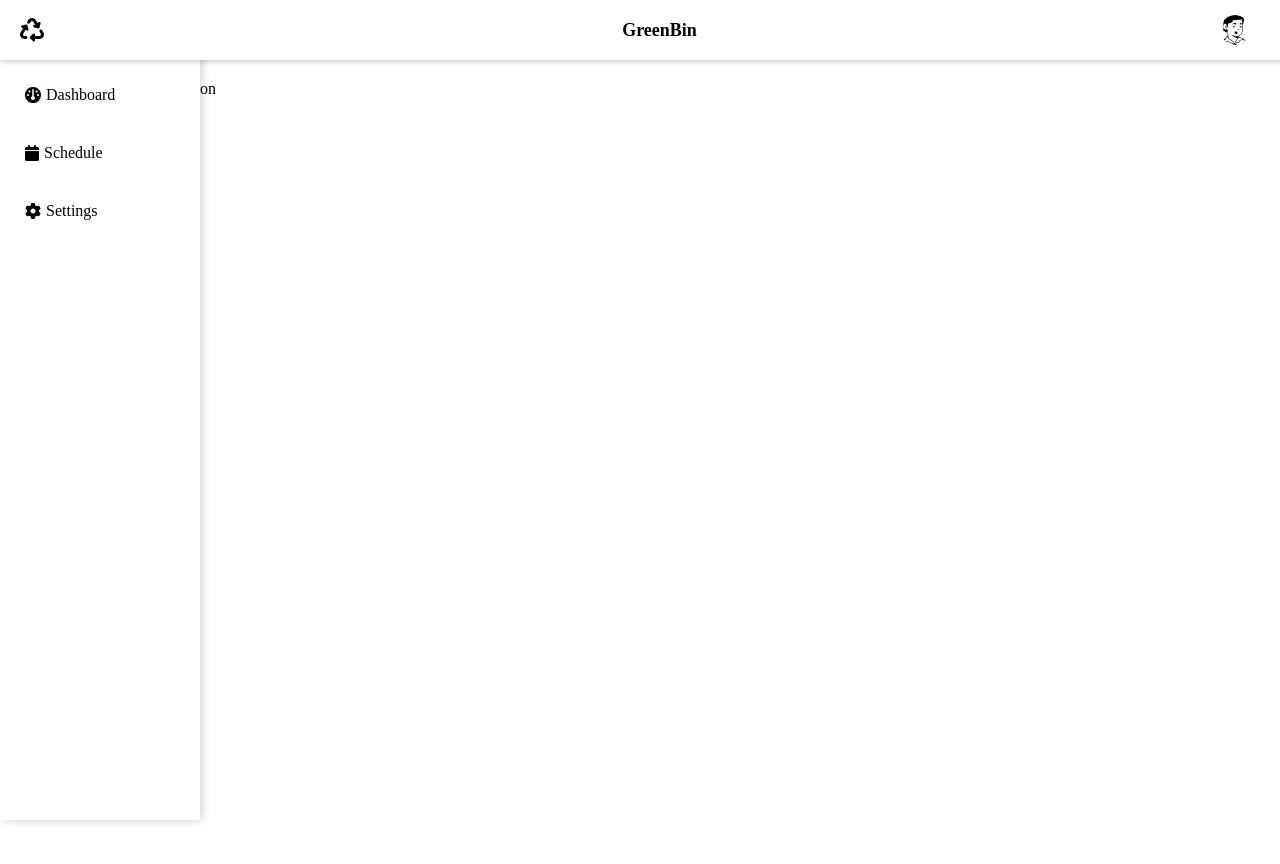
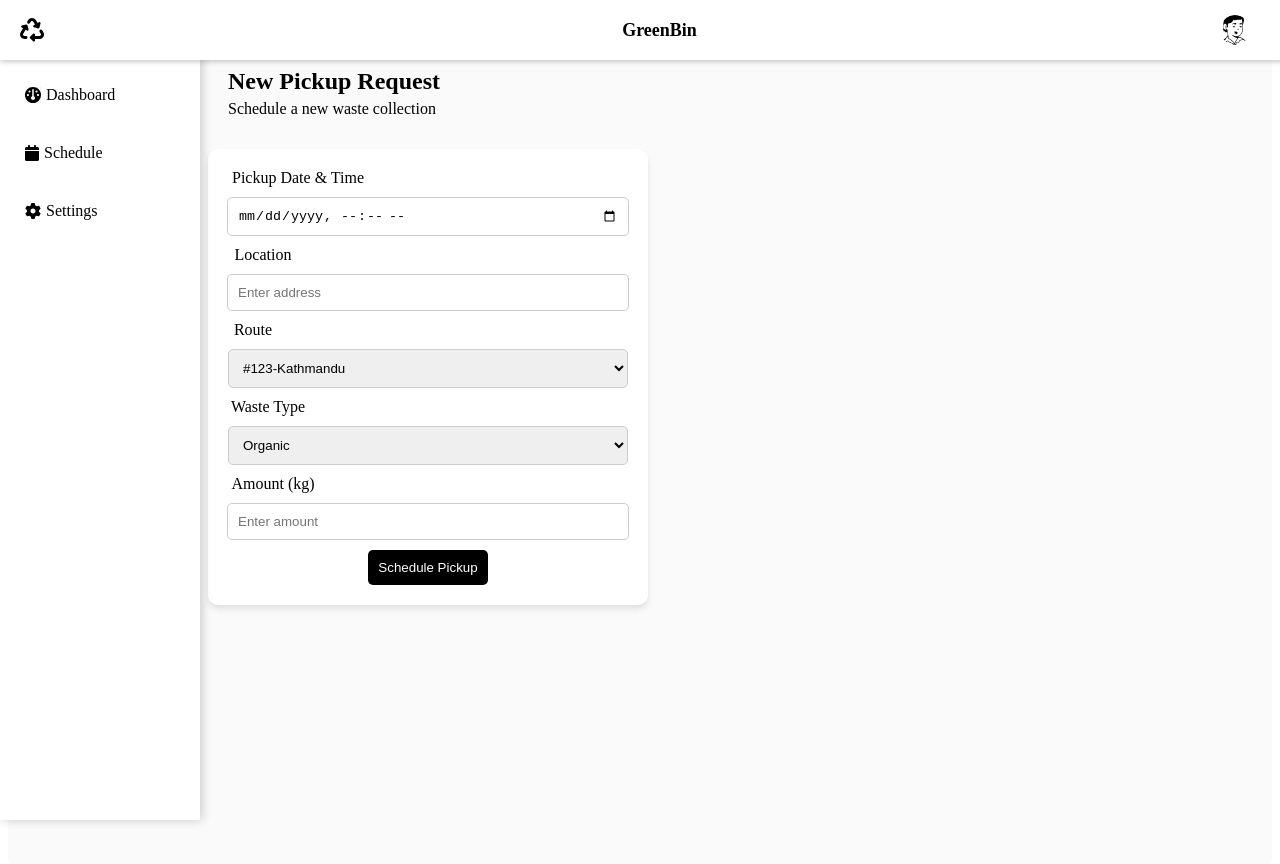
Before and after one commit to DibuBaj/WMS-Frontend, a React (Vite) app: page /userdashboard in a window 1280 px wide. Shown: the top 864 px of the page. Before the commit the page ends 800 px from the top, so only its background shows below. Built offline with nearby package versions, Linux system fonts and the light colour scheme.

Commit message:
Pickup form added

```diff
--- a/src/components/Userdashboard/Dashboard/Pickup.css
+++ b/src/components/Userdashboard/Dashboard/Pickup.css
@@ -0,0 +1,78 @@
+.pickup-container {
+    background-color: rgb(250, 250, 250);
+    padding: 30px;
+    border-radius: 10px;
+    min-height: 100vh;
+    padding-left: 200px;
+  }
+
+  .Maintext {
+    position: relative;
+    padding-top: 10px;
+    left: 20px;
+  }
+
+  .subtext {
+    position: relative;
+    top: -15px;
+    left: 20px;
+  }
+  .pickup-form {
+    display: flex;
+    flex-direction: column;
+    align-items: center;
+    justify-content: center;
+    gap: 10px;
+    max-width: 400px;
+    width: 100%;
+    background: white;
+    padding: 20px;
+    border-radius: 10px;
+    box-shadow: 0px 4px 6px rgba(0, 0, 0, 0.1);
+  }
+
+  .pickup-input{
+    width: 95%;
+    padding: 10px;
+    border: 1px solid #ccc;
+    border-radius: 5px;
+  }
+   .pickup-select {
+    width: 100%;
+    padding: 10px;
+    border: 1px solid #ccc;
+    border-radius: 5px;
+  }
+
+  .pickup-button {
+    background-color: black;
+    color: white;
+    padding: 10px;
+    border: none;
+    border-radius: 5px;
+    cursor: pointer;
+  }
+
+  .pickup-button:hover {
+    background-color: darkgray;
+  }
+  .Textt-pickup{
+    position: relative;
+    right: 130px;
+  }
+  .Textt-location{
+    position: relative;
+    right: 165px;
+  }
+  .Textt-route{
+    position: relative;
+    right: 175px;
+  }
+  .Textt-type{
+    position: relative;
+    right: 160px;
+  }
+  .Textt-amount{
+    position: relative;
+    right: 155px;
+  }
--- a/src/components/Userdashboard/Dashboard/pickup.jsx
+++ b/src/components/Userdashboard/Dashboard/pickup.jsx
@@ -1,16 +1,39 @@
-import React from 'react'
-
+import React from 'react';
+import "./Pickup.css";
 
 const Pickup = () => {
   return (
-   <>
+    <>
+      <div className="pickup-container">
+        <h2 className='Maintext'>New Pickup Request</h2>
+        <p className='subtext'>Schedule a new waste collection</p>
+        <div>
+          <form className="pickup-form">
+            <label  className='Textt-pickup'>Pickup Date & Time</label>
+            <input type="datetime-local" className="pickup-input" />
 
-    <h1 className='Maintext'>New Pickup Request</h1>
-    <p className='subtext'>Schedule a new waste collection</p>
+            <label className='Textt-location'>Location</label>
+            <input type="text" placeholder="Enter address" className="pickup-input" />
 
-   </>
+            <label className='Textt-route'>Route</label>
+            <select className="pickup-select">
+              <option>#123-Kathmandu</option>
+            </select>
 
-  )
-}
+            <label className='Textt-type'>Waste Type</label>
+            <select className="pickup-select">
+              <option>Organic</option>
+            </select>
 
-export default Pickup
+            <label className='Textt-amount'>Amount (kg)</label>
+            <input type="number" placeholder="Enter amount" className="pickup-input" />
+
+            <button type="submit" className="pickup-button">Schedule Pickup</button>
+          </form>
+        </div>
+      </div>
+    </>
+  );
+};
+
+export default Pickup;
--- a/src/components/Userdashboard/Navbar/Dashboard.jsx
+++ b/src/components/Userdashboard/Navbar/Dashboard.jsx
@@ -9,6 +9,7 @@ const Dashboard = () => {
       <Sidebar/>
       <Pickup/>
 
+
     </>
   );
 };
```
